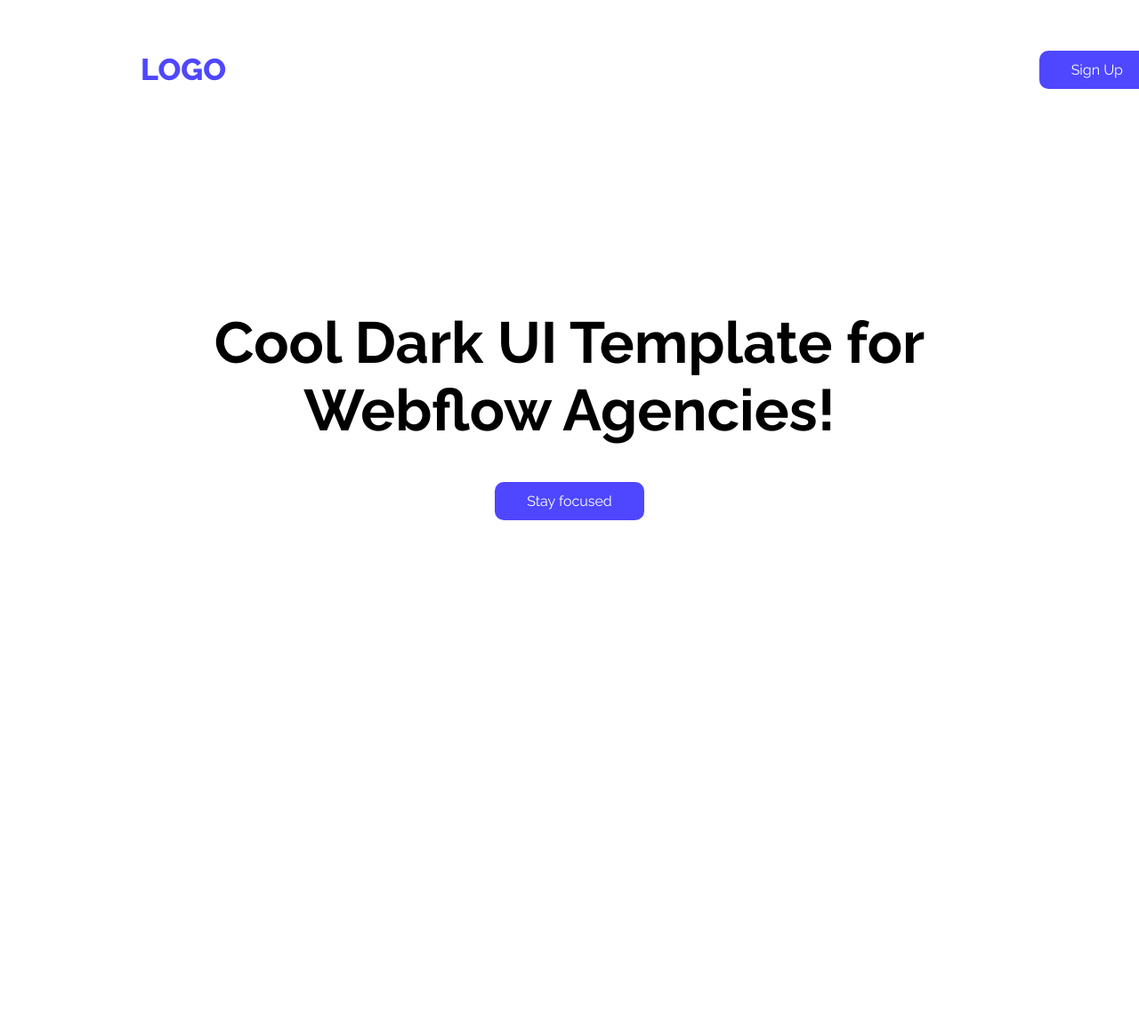
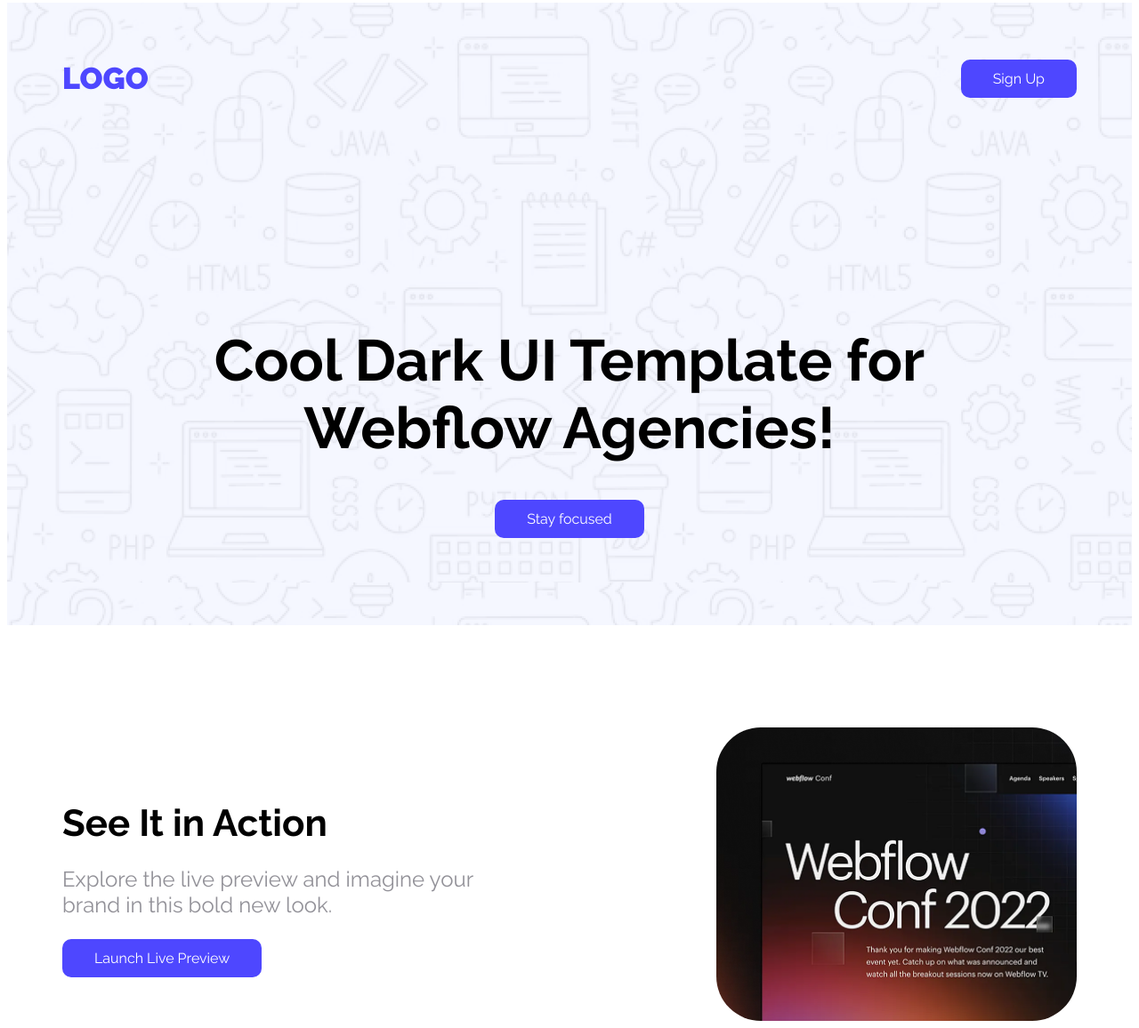
Before and after one commit to rafiuljisan07/jisan-assignment-1, a plain HTML site: page index.html in a window 1280 px wide. Shown: the part 5-1161 px from the top of the page at 89% size. Before the commit the page ends 800 px from the top, so only its background shows below. Drawn offline with Linux system fonts and the light colour scheme.

Commit message:
added a new banner

```diff
--- a/index.html
+++ b/index.html
@@ -13,7 +13,7 @@
 </head>
 
 <body class="raleway-font-one">
-    <header>
+    <header class="head">
         <nav>
             <h3 class="website-title">LOGO</h3>
             <button class="btn-primary raleway-font-one">Sign Up</button>
@@ -25,6 +25,14 @@
 
     </header>
     <main>
+        <section class="main-banner">
+            <div>
+                <h2 class="main-banner-title">See It in Action</h2>
+                <p class="main-banner-description">Explore the live preview and imagine your <br> brand in this bold new look.</p>
+                <button class="btn-primary raleway-font-one">Launch Live Preview</button>
+            </div>
+            <img class="mini-img" src="Assets/wc-mini.png" alt="">
+        </section>
 
     </main>
     <footer>
--- a/style/logo.css
+++ b/style/logo.css
@@ -4,7 +4,13 @@
   font-optical-sizing: auto;
   font-style: normal;
 }
-
+/* header styles */
+.head{
+    background-image: url('../Assets/Hero-bg.png');
+    width: 100%;
+    height: 700px;
+    margin-bottom: 115px;
+}
 /* nav styles */
 nav{
     display: flex;
@@ -12,12 +18,13 @@ nav{
     align-items: center;
     width: 1140px;
     height: 150px;
-    margin: 0 150px;
+    margin: 0 auto;
+    padding: 10px 20px;
 }
 .website-title{
     color: #4E47FF;
     font-size: 34px;
-    font-weight: 800;
+    font-weight: 900;
 }
 .btn-primary{
     background-color: #4E47FF;
@@ -27,6 +34,15 @@ nav{
     border-radius: 10px;
     font-size: 16px;
     font-weight: normal;
+    cursor: pointer;
+}
+.btn-primary:hover{
+    background-color: blue;
+    padding: 15px 40px;
+    border-radius: 10px;
+    box-shadow: 10px 10px 10px rgba(0, 0, 0, 0.15);
+
+
 }
 /* start styles */
 .start-banner{
@@ -41,3 +57,26 @@ nav{
     font-size: 65px;
     font-weight: bold;
 }
+/* main banner styles */
+.main-banner{
+    display: flex;
+    max-width: 1140px;
+    justify-content: space-between;
+    margin: 0 auto;
+    align-items: center;
+}
+.main-banner-title{
+    font-size: 42px;
+    font-weight: bold;
+    margin-bottom: 0;
+}
+.main-banner-description{
+    color: rgba(37, 36, 50, 0.5);
+    font-size: 24px;
+    font-weight: normal;
+}
+.mini-img{
+    width: 405px;
+    height: 330px;
+    border-radius: 50px;
+}
```
Also changed, not shown: Assets/Hero-bg.png (added), Assets/avatar.png (added), Assets/icon-star.png (added), Assets/wc-big.png (added), Assets/wc-mini.png (added).
